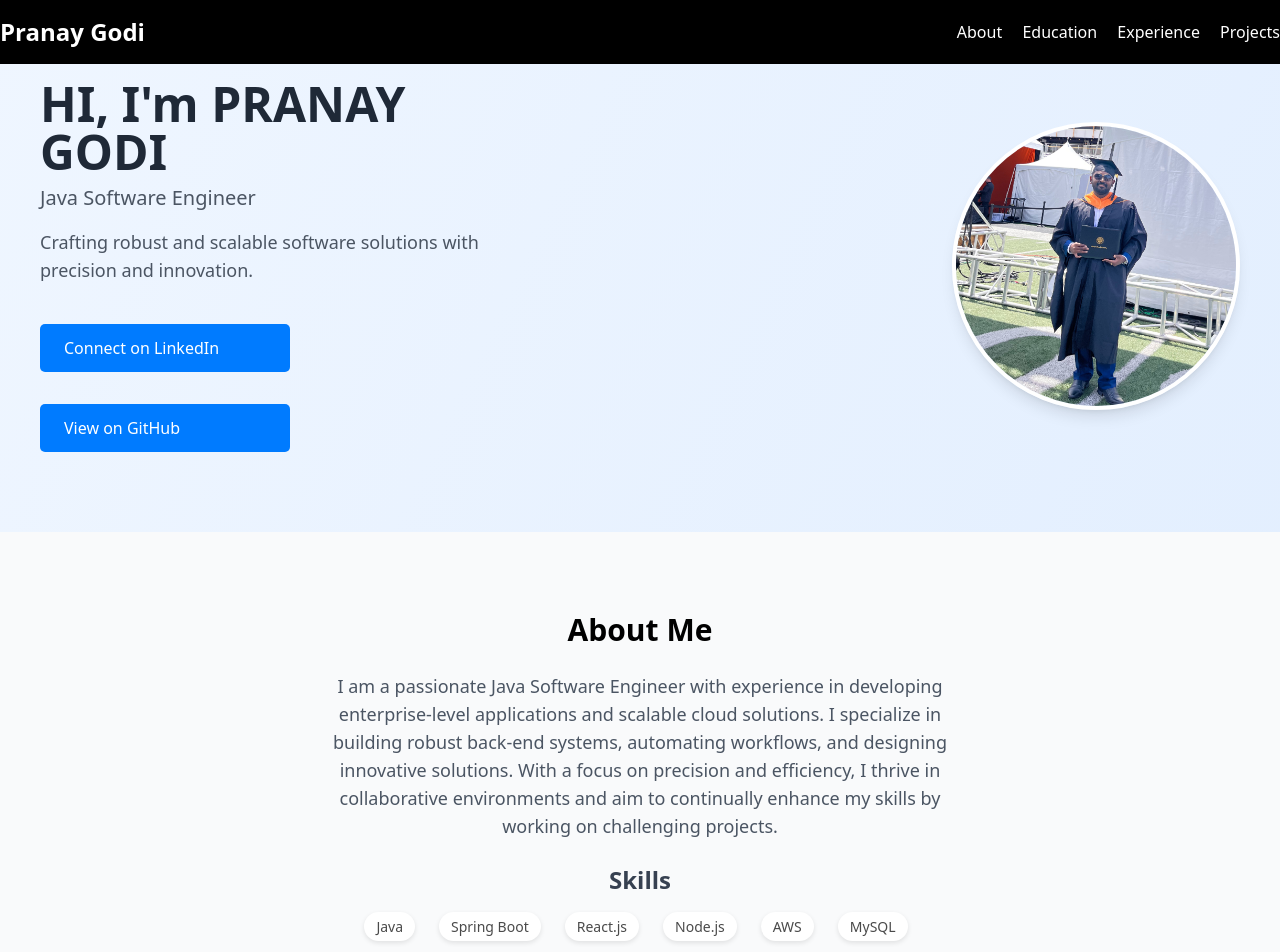
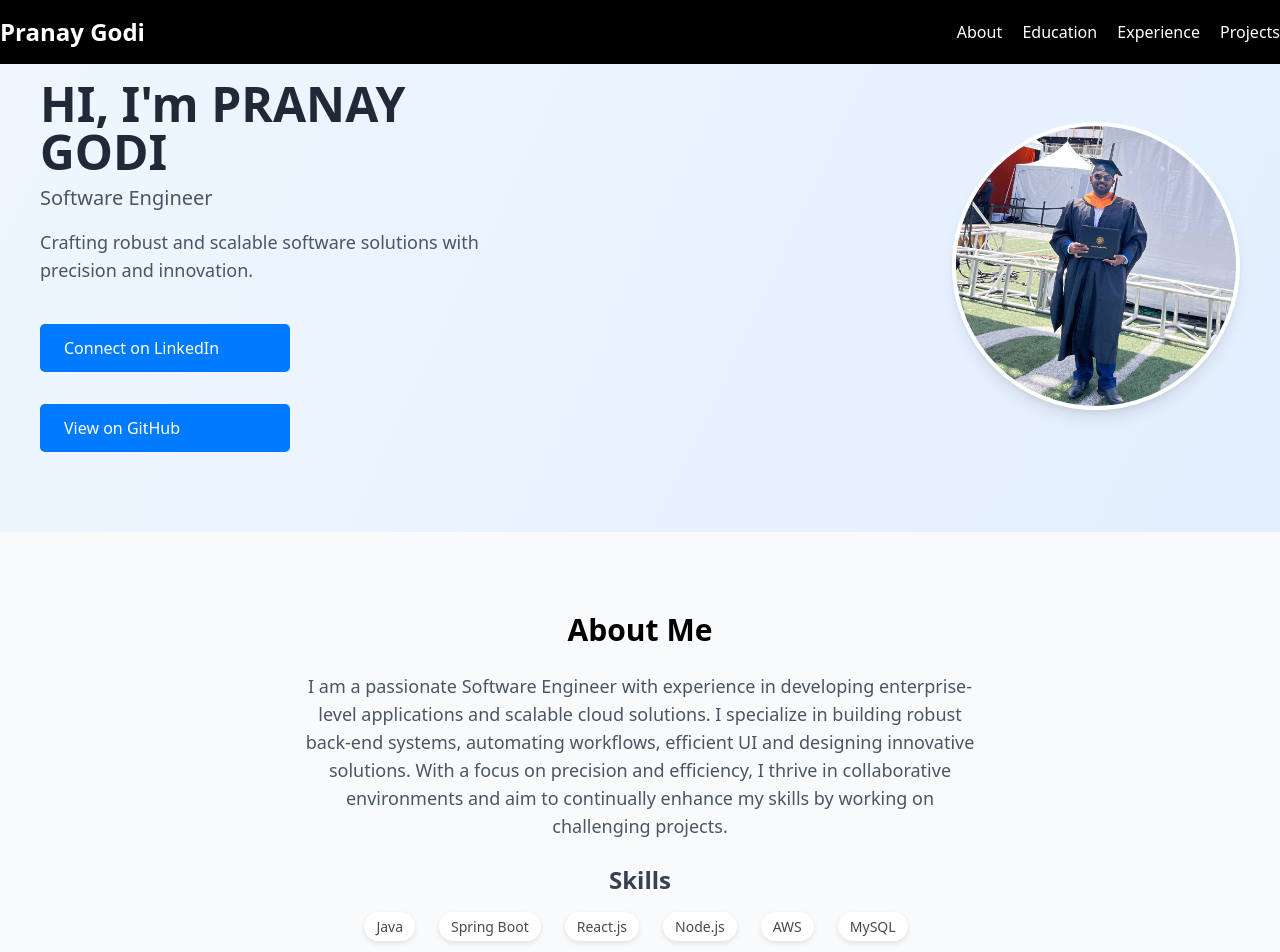
Before and after one commit to Pranay240898/pranay-portfolio, a plain HTML site: page index.html in a window 1280 px wide. Shown: the top 952 px of the page. Drawn offline with nearby package versions, Linux system fonts and the light colour scheme.

Commit message:
updated portfolio

```diff
--- a/index.html
+++ b/index.html
@@ -111,7 +111,7 @@
     <!-- Left Section with Name, Salutation, and Description -->
     <div class="max-w-md text-left">
       <h1 class="text-5xl font-bold text-gray-800">HI, I'm PRANAY GODI</h1>
-      <p class="text-xl mt-2 text-gray-600">Java Software Engineer</p>
+      <p class="text-xl mt-2 text-gray-600">Software Engineer</p>
       <p class="text-lg mt-4 text-gray-600">Crafting robust and scalable software solutions with precision and innovation.</p>
       <div class="mt-6 flex flex-col gap-4">
         <a href="http://www.linkedin.com/in/pranay-godi-17425a188" class="hero-btn">Connect on LinkedIn</a>
@@ -130,7 +130,7 @@
     <div class="container mx-auto text-center">
       <h2 class="text-3xl font-semibold text-black mb-6">About Me</h2>
       <p class="text-lg text-gray-600 mb-6 max-w-2xl mx-auto">
-        I am a passionate Java Software Engineer with experience in developing enterprise-level applications and scalable cloud solutions. I specialize in building robust back-end systems, automating workflows, and designing innovative solutions. With a focus on precision and efficiency, I thrive in collaborative environments and aim to continually enhance my skills by working on challenging projects.
+        I am a passionate Software Engineer with experience in developing enterprise-level applications and scalable cloud solutions. I specialize in building robust back-end systems, automating workflows, efficient UI and designing innovative solutions. With a focus on precision and efficiency, I thrive in collaborative environments and aim to continually enhance my skills by working on challenging projects.
       </p>
       <h3 class="text-2xl font-semibold text-gray-700">Skills</h3>
       <div class="mt-4 flex flex-wrap justify-center gap-4">
```
